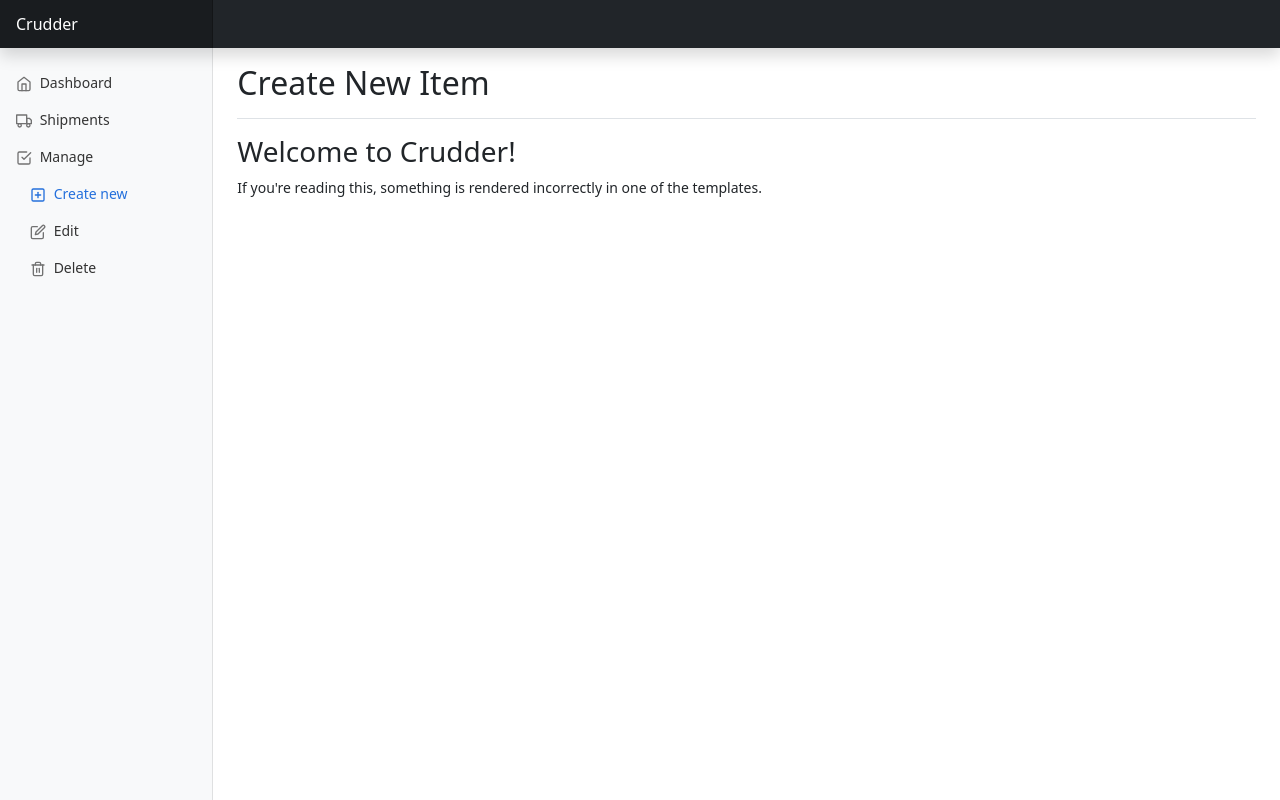
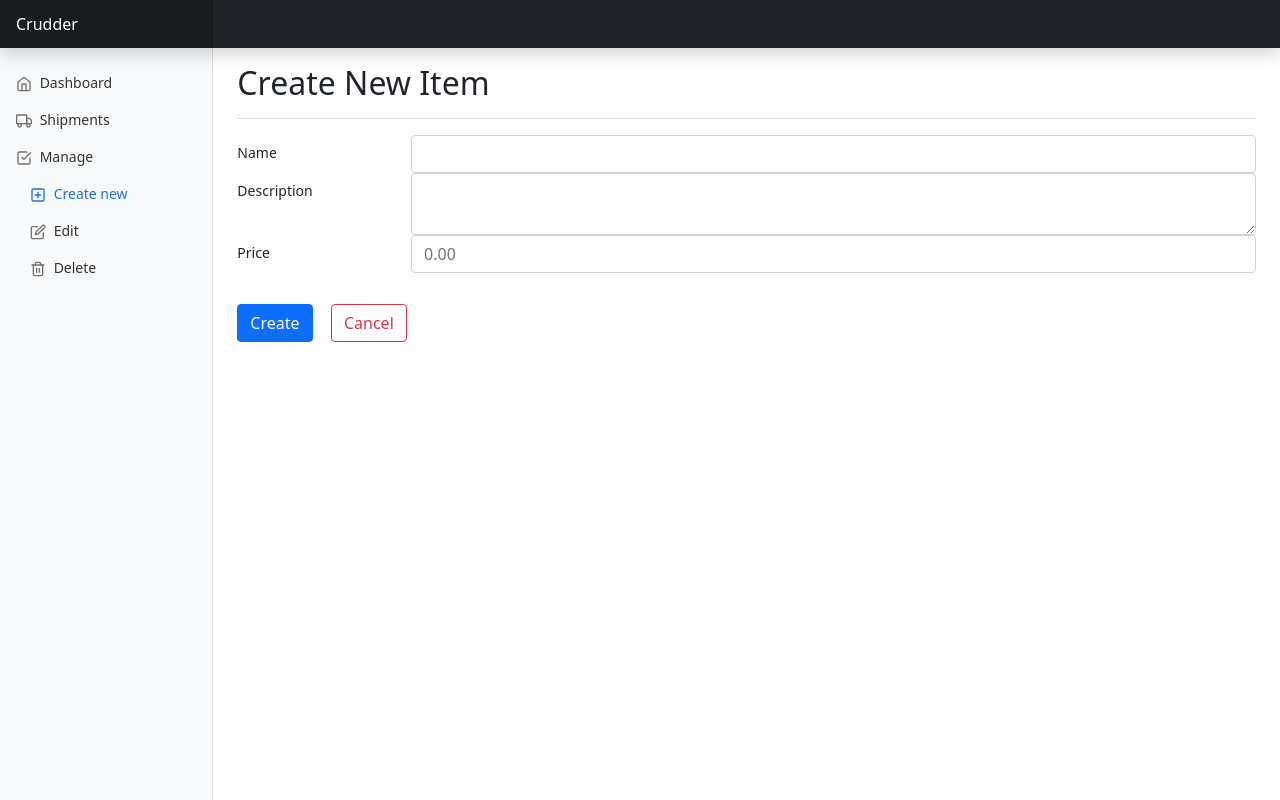
Before and after one commit to Jerrybibo/Crudder, a Flask app: page /manage/create in a window 1280 px wide. Run offline with Flask 2, Linux system fonts and the light colour scheme.

Commit message:
Completed create functionalities

```diff
--- a/app.py
+++ b/app.py
@@ -152,8 +152,31 @@ def manage():
     return render_template('manage.html', items=items)
 
 
-@app.route('/manage/create')
+@app.route('/manage/create', methods=['GET', 'POST'])
 def manage_create():
+    if request.method == 'POST':
+        name, description, price = request.form['name'], request.form['description'], request.form['price']
+        try:
+            price = float(price)
+            if not all((name, description, price)):
+                return render_template('manage/create.html', error="Please fill out all fields.",
+                                       name=name, description=description, price=price)
+        except ValueError:
+            return render_template('manage/create.html', error="Price must be a number.",
+                                   name=name, description=description, price=price)
+        conn = db.get_db_connection()
+        cur = db.execute_query(
+            conn=conn,
+            query=constants.CREATE_ITEM_QUERY,
+            args=(name, description, price)
+        )
+        db.execute_query(
+            conn=conn,
+            query=constants.CREATE_INVENTORY_QUERY,
+            args=(cur.lastrowid,)
+        )
+        conn.close()
+        return render_template('manage/create.html', success=f"Item {name} created successfully!")
     return render_template('manage/create.html')
 
 
--- a/constants.py
+++ b/constants.py
@@ -1,4 +1,6 @@
 GET_INVENTORY_QUERY = "SELECT id, name, description, quantity, price FROM inventory, items WHERE id = item_id;"
+
+CREATE_INVENTORY_QUERY = "INSERT INTO inventory (item_id, quantity) VALUES (?, 0);"
 
 GET_SHIPMENTS_QUERY = """SELECT shipments.id as shipment_id, item_id, name, quantity, time_created
                          FROM shipments, items
--- a/templates/manage/create.html
+++ b/templates/manage/create.html
@@ -38,3 +38,48 @@
   </li>
 {% endblock %}
 {% block header %}Create New Item{% endblock %}
+{% block content %}
+{% if success %}
+  <div class="alert alert-success" role="alert">
+    {{ success }}
+  </div>
+{% endif %}
+{% if warning %}
+  <div class="alert alert-warning" role="alert">
+    {{ warning }}
+  </div>
+{% endif %}
+{% if error %}
+  <div class="alert alert-danger" role="alert">
+    {{ error }}
+  </div>
+{% endif %}
+  <form method="post">
+  <div class="form-group row">
+    <label for="name" class="col-sm-2 col-form-label">Name</label>
+    <div class="col-sm-10">
+      <input type="text" class="form-control" name="name" id="name">
+    </div>
+  </div>
+  <div class="form-group row">
+    <label for="description" class="col-sm-2 col-form-label">Description</label>
+    <div class="col-sm-10">
+      <textarea class="form-control" name="description" id="description" required></textarea>
+    </div>
+  </div>
+  <div class="form-group row">
+    <label for="price" class="col-sm-2 col-form-label">Price</label>
+    <div class="col-sm-10">
+      <input type="number" class="form-control" name="price" id="price" step="0.01" min="0.01" max="999999.99" placeholder="0.00" required>
+    </div>
+  </div><br>
+  <h1>
+  <button type="submit" class="btn btn-primary me-2">Create</button>
+  {% if success %}
+  <a href="/manage"><button type="button" class="btn btn-outline-primary">Done</button></a>
+  {% else %}
+  <a href="/manage"><button type="button" class="btn btn-outline-danger">Cancel</button></a>
+  {% endif %}
+  </h1>
+  </form>
+{% endblock %}
```
